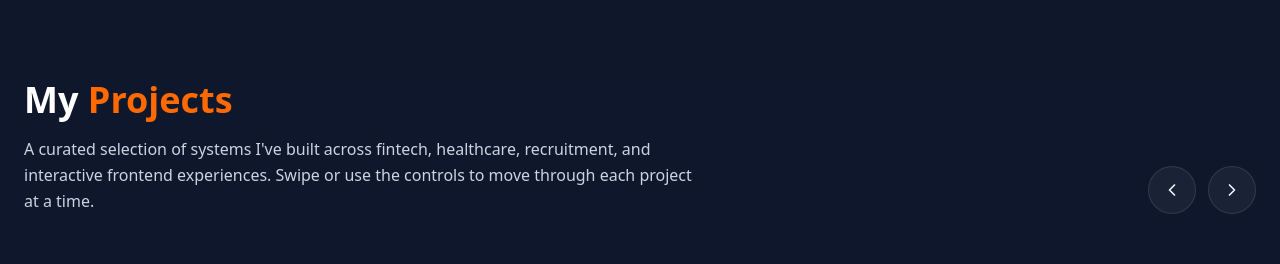
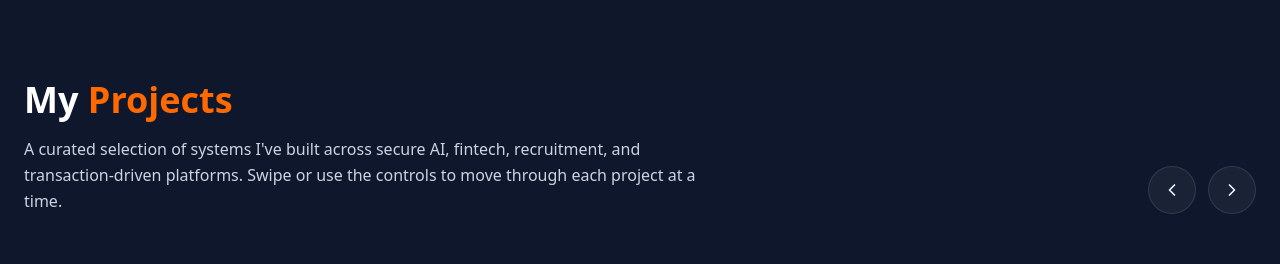
Before and after one commit to SlinkyCollins/Portfolio, a React (Vite) app: page / in a window 1280 px wide. Shown: the part 2240-2504 px from the top of the page. Built offline with nearby package versions, Linux system fonts and the light colour scheme.

Commit message:
copy(projects): refine project section description

```diff
--- a/src/components/Projects.jsx
+++ b/src/components/Projects.jsx
@@ -102,9 +102,9 @@ export default function Projects() {
               My <span className="text-orange-500">Projects</span>
             </h2>
             <p className="mt-4 text-sm leading-relaxed text-slate-300 sm:text-base">
-              A curated selection of systems I&apos;ve built across fintech, healthcare, recruitment,
-              and interactive frontend experiences. Swipe or use the controls to move through each
-              project at a time.
+              A curated selection of systems I&apos;ve built across secure AI,
+              fintech, recruitment, and transaction-driven platforms. Swipe or use
+              the controls to move through each project at a time.
             </p>
           </div>
 
```
